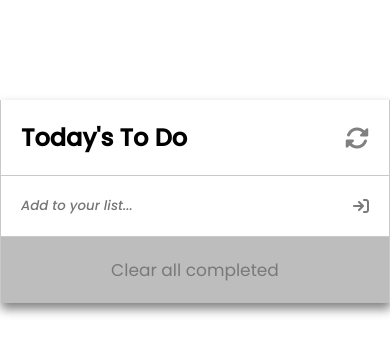
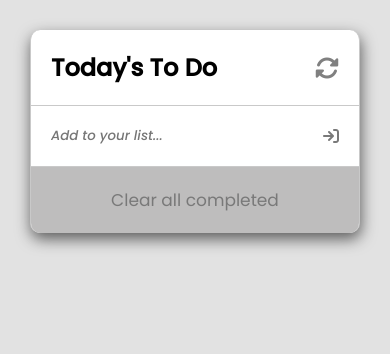
Before and after one commit to tylher/To-do-List, a website built with webpack: page src/index.html in a window 390 px wide. Built offline with nearby package versions, Linux system fonts and the light colour scheme.

Commit message:
Add more style to page

```diff
--- a/src/style.css
+++ b/src/style.css
@@ -5,6 +5,10 @@
   margin: 0;
   box-sizing: border-box;
   font-family: 'Poppins', sans-serif;
+}
+
+body{
+  background-color: rgb(226, 226, 226);
 }
 
 li {
@@ -16,7 +20,10 @@ li {
   margin: 100px auto;
   border-left: 1px rgb(201, 201, 201) solid;
   border-right: 1px rgb(201, 201, 201) solid;
-  box-shadow: 1px 6px 10px grey;
+  box-shadow: 1px 6px 15px rgb(92, 92, 92);
+  background-color: #fff;
+  border-radius: 10px;
+  overflow: hidden;
 }
 
 .fa-rotate {
@@ -72,7 +79,7 @@ input:focus {
 }
 
 .item-edit {
-  font-style: normal;
+  font-style: normal !important;
   font-size: 20px;
 }
 
@@ -90,3 +97,10 @@ input:focus {
     transform: rotate(360deg);
   }
 }
+
+@media screen and (max-width:576px) {
+  .container{
+    max-width: 100%;
+    margin: 30px;
+  }
+}
```
